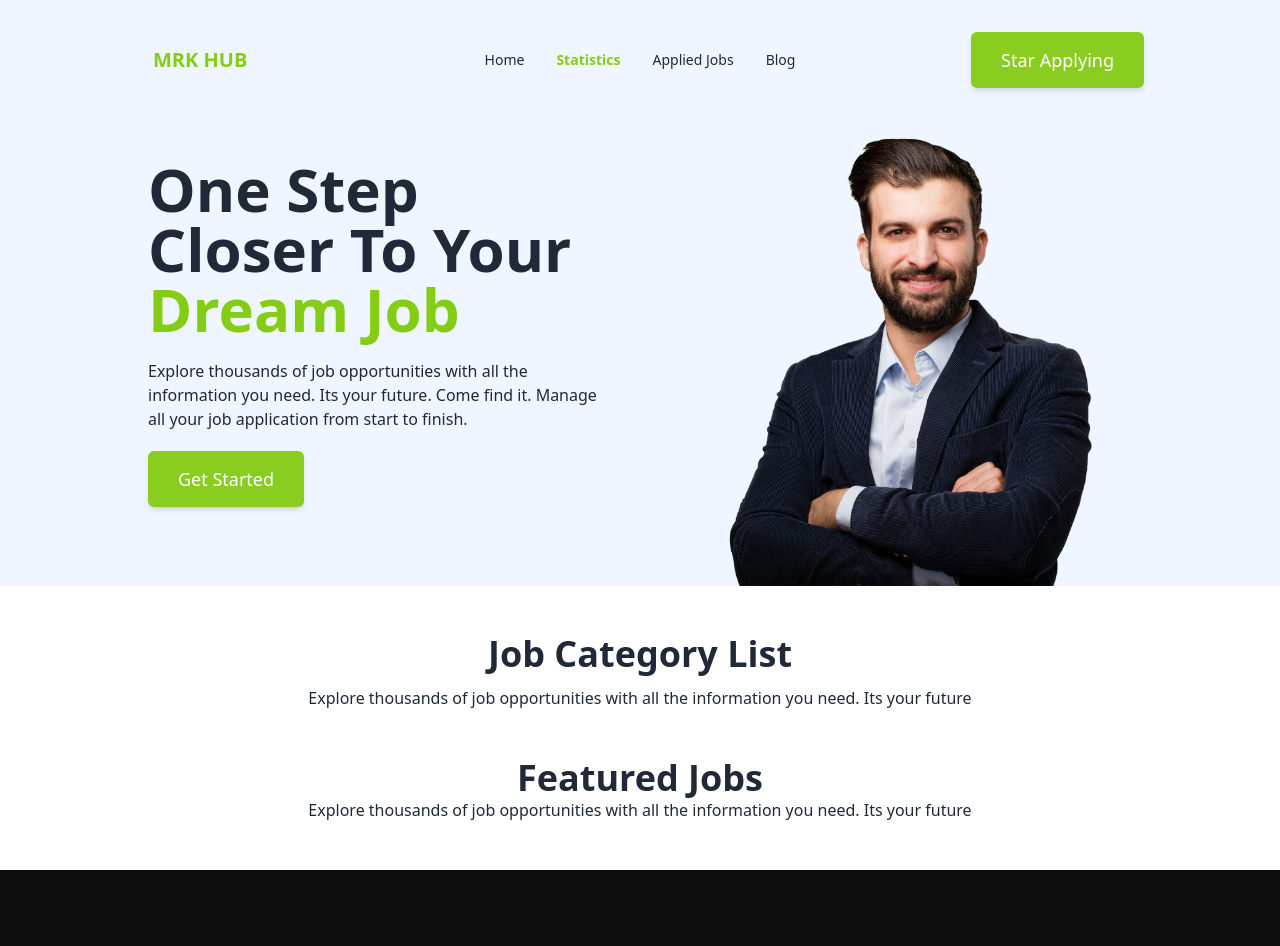
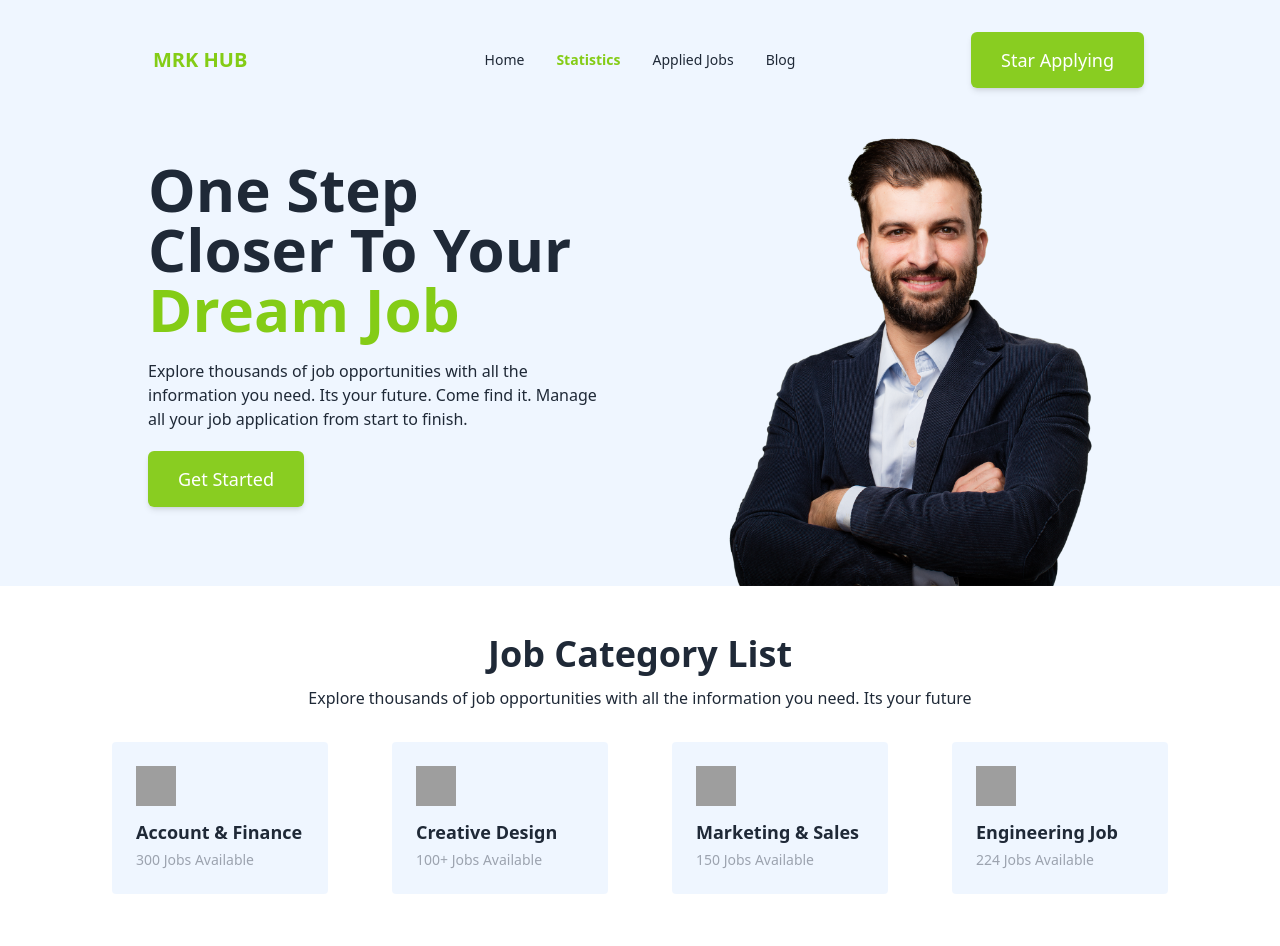
Before and after one commit to Mursalinkhan552/career-hub-assignment, a React (Vite) app: page / in a window 1280 px wide. Shown: the top 946 px of the page. Built offline with nearby package versions, Linux system fonts and the light colour scheme; grey boxes are pictures that could not be loaded.

Commit message:
Added categories list

```diff
--- a/public/categories.json
+++ b/public/categories.json
@@ -1,25 +1,25 @@
 [
     {
         "id": 1,
-        "logo": "https://i.ibb.co/NyW6vSW/accounts-1.png",
+        "logo": "https://imgpile.com/images/xF3Ynh.png",
         "category_name": "Account & Finance",
         "availability": "300 Jobs Available"
     },
     {
         "id": 2,
-        "logo": "https://i.ibb.co/PC8JwL3/chip-1.png",
+        "logo": "https://imgpile.com/images/xF3OhC.png",
         "category_name": "Creative Design",
         "availability": "100+ Jobs Available"
     },
     {
         "id": 3,
-        "logo": "https://i.ibb.co/H4f5ZCp/Group-13.png",
+        "logo": "https://imgpile.com/images/xF32oj.png",
         "category_name": "Marketing & Sales",
         "availability": "150 Jobs Available"
     },
     {
         "id": 4,
-        "logo": "https://i.ibb.co/72841P4/social-media-1.png",
+        "logo": "https://imgpile.com/images/xF3AZo.png",
         "category_name": "Engineering Job",
         "availability": "224 Jobs Available"
     }
--- a/src/components/CategoryList/CategoryList.jsx
+++ b/src/components/CategoryList/CategoryList.jsx
@@ -1,6 +1,17 @@
 import React, { useEffect, useState } from 'react';
 
 const CategoryList = () => {
+    const [data, setData] = useState([])
+    useEffect(() => {
+        const loadData = async () => {
+            const res = await fetch('categories.json');
+            const data = await res.json();
+            setData(data);
+        }
+        loadData();
+    }, [])
+
+
 
     return (
         <section className='my-12'>
@@ -12,8 +23,15 @@ const CategoryList = () => {
                     Explore thousands of job opportunities with all the information you need. Its your future
                 </p>
             </div>
-            <div>
-
+            <div className='grid grid-cols-2 md:grid-cols-4 mx-2 md:mx-12 px-2  md:px-8 my-8 '>
+                {
+                    data.map(singleData =>
+                        <div className='bg-blue-100 bg-opacity-45 p-6 mx-8 mt-6 md:mt-0 rounded' key={singleData.id}>
+                            <img className='w-10 h-10' src={singleData.logo} alt="" />
+                            <h3 className='text-lg font-semibold mt-3'>{singleData.category_name}</h3>
+                            <p className='text-sm font-medium text-gray-400 mt-1'>{singleData.availability}</p>
+                        </div>)
+                }
             </div>
         </section>
     );
```
